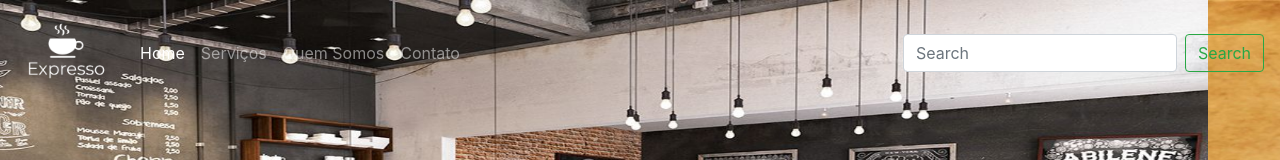
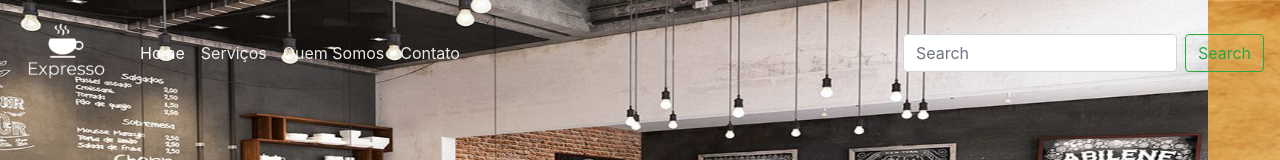
Before and after one commit to sandrazfd/expresso, a plain HTML site: page index.html in a window 1280 px wide. Shown: the top 160 px of the page. Drawn offline with nearby package versions, Linux system fonts and the light colour scheme.

Commit message:
opacity nav-bar

```diff
--- a/css/estilo.css
+++ b/css/estilo.css
@@ -13,6 +13,10 @@ body {
 
 header {
     background-color: #5D4037;
+}
+
+.navbar-dark .navbar-nav .nav-link {
+    color: rgba(255, 255, 255, .9);
 }
 
 #servicos {
```
